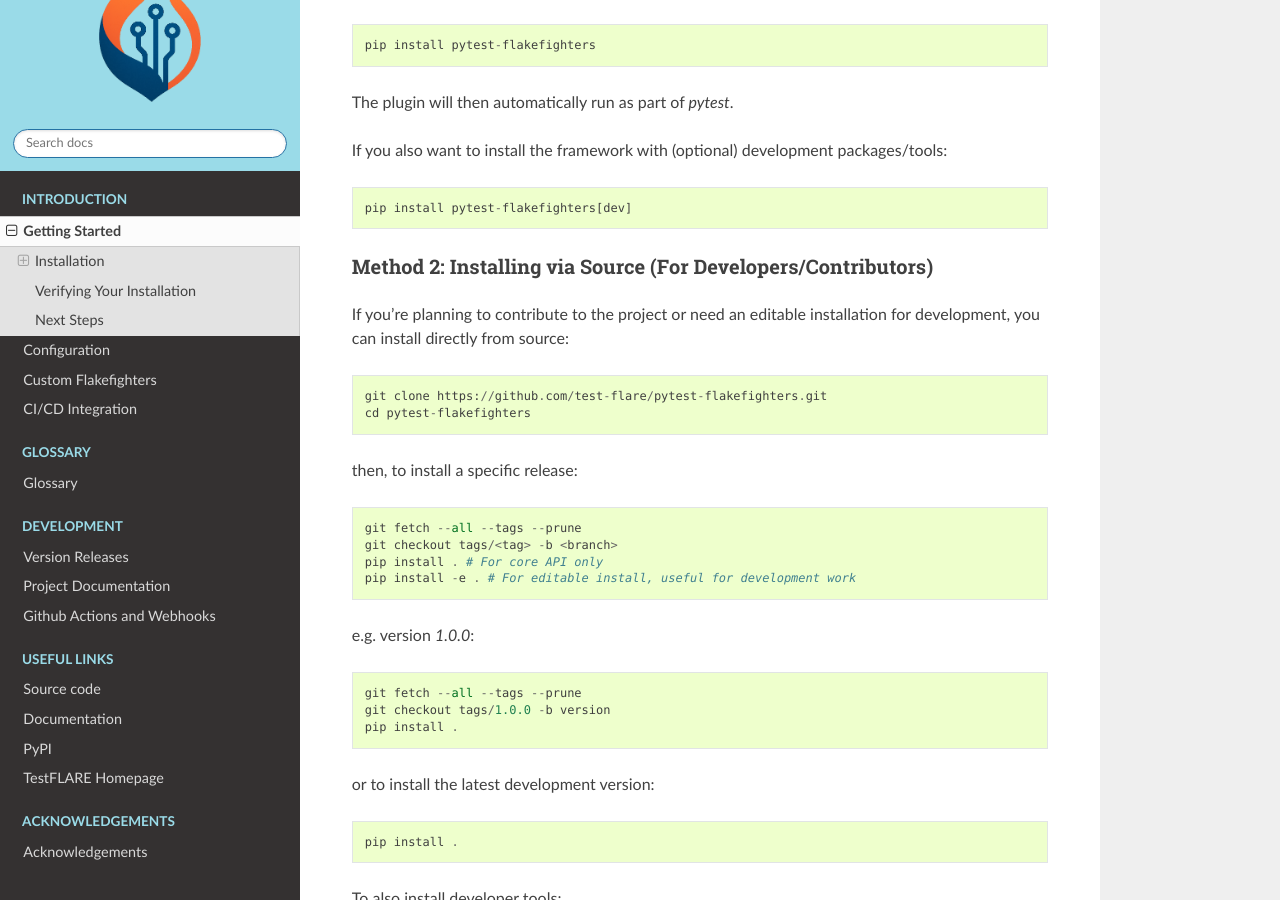
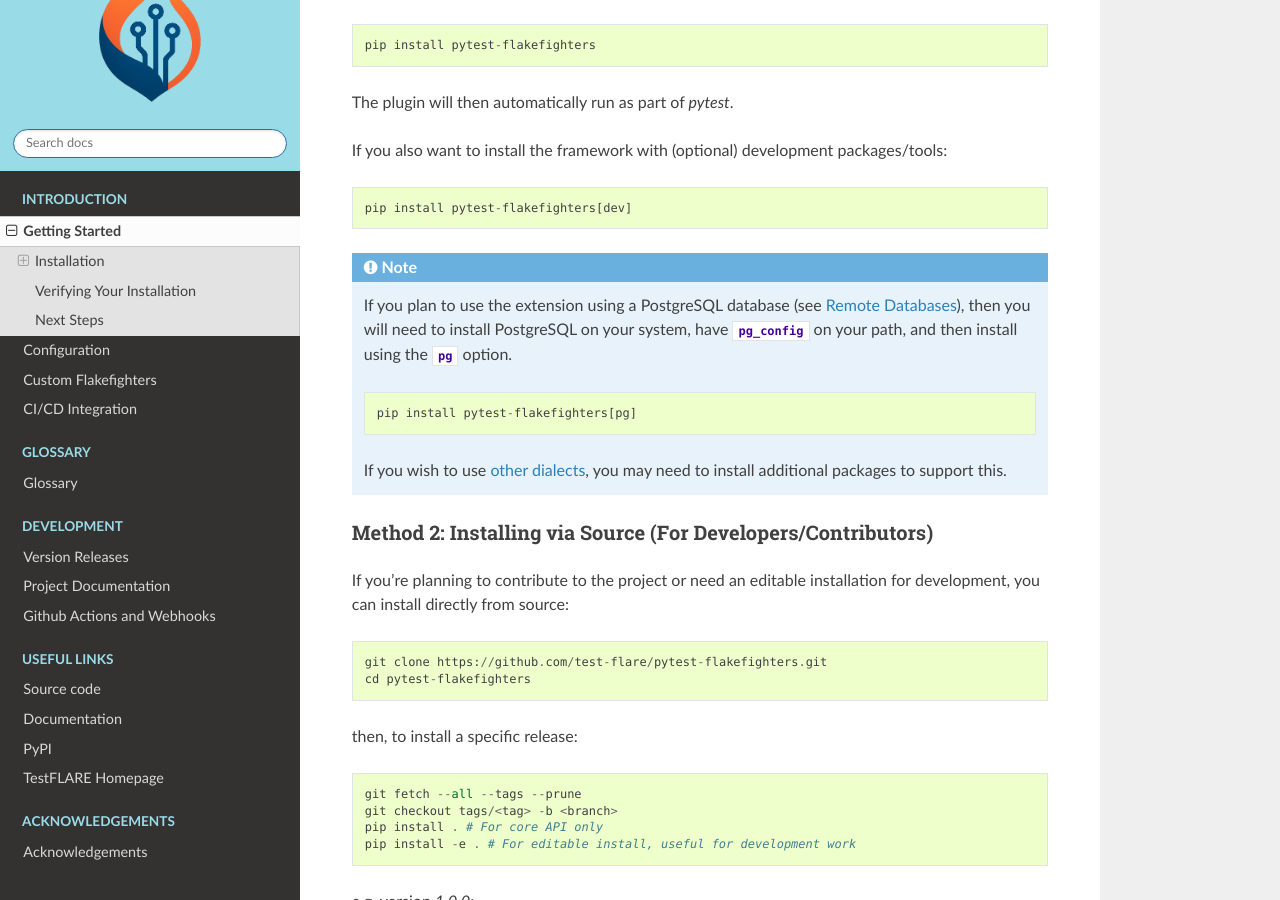
Before and after one commit to test-flare/pytest-flakefighters, a Sphinx documentation site: the page built from docs/source/installation.rst, in a window 1280 px wide and 900 px high, scrolled down 387 px. Built offline with Sphinx 7.4.7 and the Read the Docs theme 3.1.0, drawn with Linux system fonts in a browser that asks for light colours; pages that are not in the unit, such as notebooks, are missing from menus.

Commit message:
Added separate install for postgres

```diff
--- a/docs/source/ci_cd.rst
+++ b/docs/source/ci_cd.rst
@@ -6,6 +6,7 @@ The :code:`flakefighers` extension is therefore developed to integrate seamlessl
 If you already have a workflow that uses :code:`pytest`, all you need to do is include :code:`pytest-flakefighers` as a dependency.
 The extension will then automatically be run as part of :code:`pytest`.
 
+.. _remote-databases:
 
 Remote Databases
 ----------------
--- a/docs/source/installation.rst
+++ b/docs/source/installation.rst
@@ -21,6 +21,16 @@ The plugin will then automatically run as part of `pytest`.
 If you also want to install the framework with (optional) development packages/tools::
 
     pip install pytest-flakefighters[dev]
+
+
+.. note::
+  If you plan to use the extension using a PostgreSQL database (see :ref:`remote-databases`), then you will need to install PostgreSQL on your system, have :code:`pg_config` on your path, and then install using the :code:`pg` option.
+
+  ..  code-block:: python
+
+    pip install pytest-flakefighters[pg]
+
+  If you wish to use `other dialects <https://docs.sqlalchemy.org/en/20/dialects/>`_, you may need to install additional packages to support this.
 
 
 Method 2: Installing via Source (For Developers/Contributors)
--- a/pyproject.toml
+++ b/pyproject.toml
@@ -28,7 +28,6 @@ dependencies = [
 "pyyaml>=6",
 "scikit-learn>=1.7",
 "nltk>=3.9",
-"psycopg2>2.9",
 ]
 dynamic = ["version"]
 
@@ -43,6 +42,9 @@ dev = [
 "tox>=4.31.0",
 "myst_parser",
 "nbsphinx",
+]
+pg = [
+"psycopg2>2.9",
 ]
 
 [project.urls]
```
